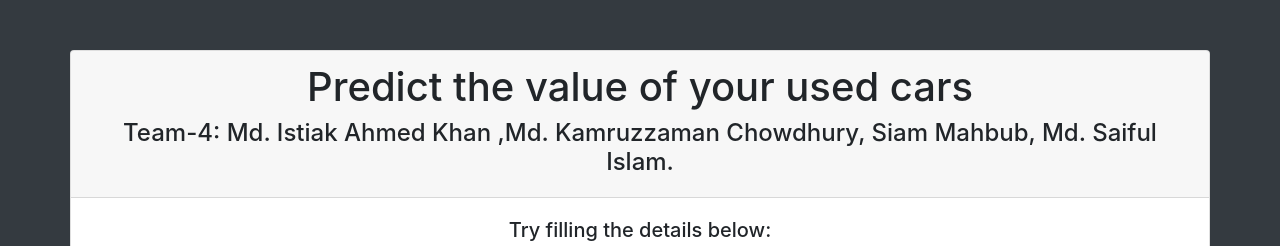
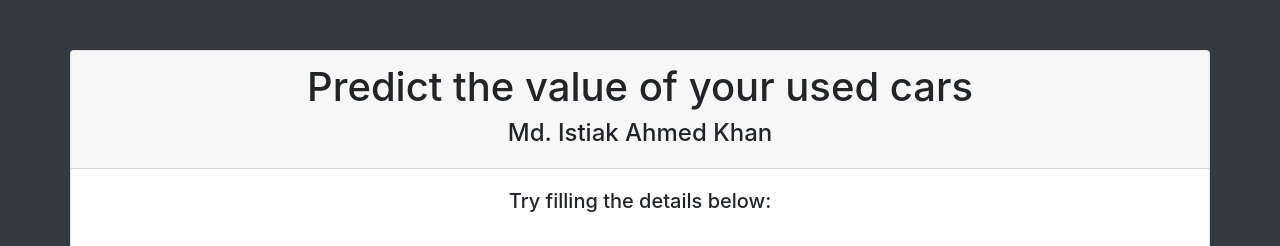
Before and after one commit to istiak9999/Used-Cars-Price-Prediction-Using-Linear-Regression-Data-Mining-and-Machine-Learning-, a Flask app: page / in a window 1280 px wide. Shown: the top 246 px of the page. Run offline with Flask 2, Linux system fonts and the light colour scheme; parts of the project's set-up code (start-up, migrations or seed data) failed here and were passed over; some libraries are stand-ins or nearby versions.

Commit message:
name changes

```diff
--- a/templates/index.html
+++ b/templates/index.html
@@ -24,7 +24,7 @@
         <div class="card mt-50" style="width: 100%; height: 100%">
             <div class="card-header" style="text-align: center">
                 <h1>Predict the value of your used cars</h1>
-                <h4>Team-4: Md. Istiak Ahmed Khan ,Md. Kamruzzaman Chowdhury, Siam Mahbub, Md. Saiful Islam. </h6>
+                <h4> Md. Istiak Ahmed Khan</h6>
 
             </div>
             <div class="card-body">
```
